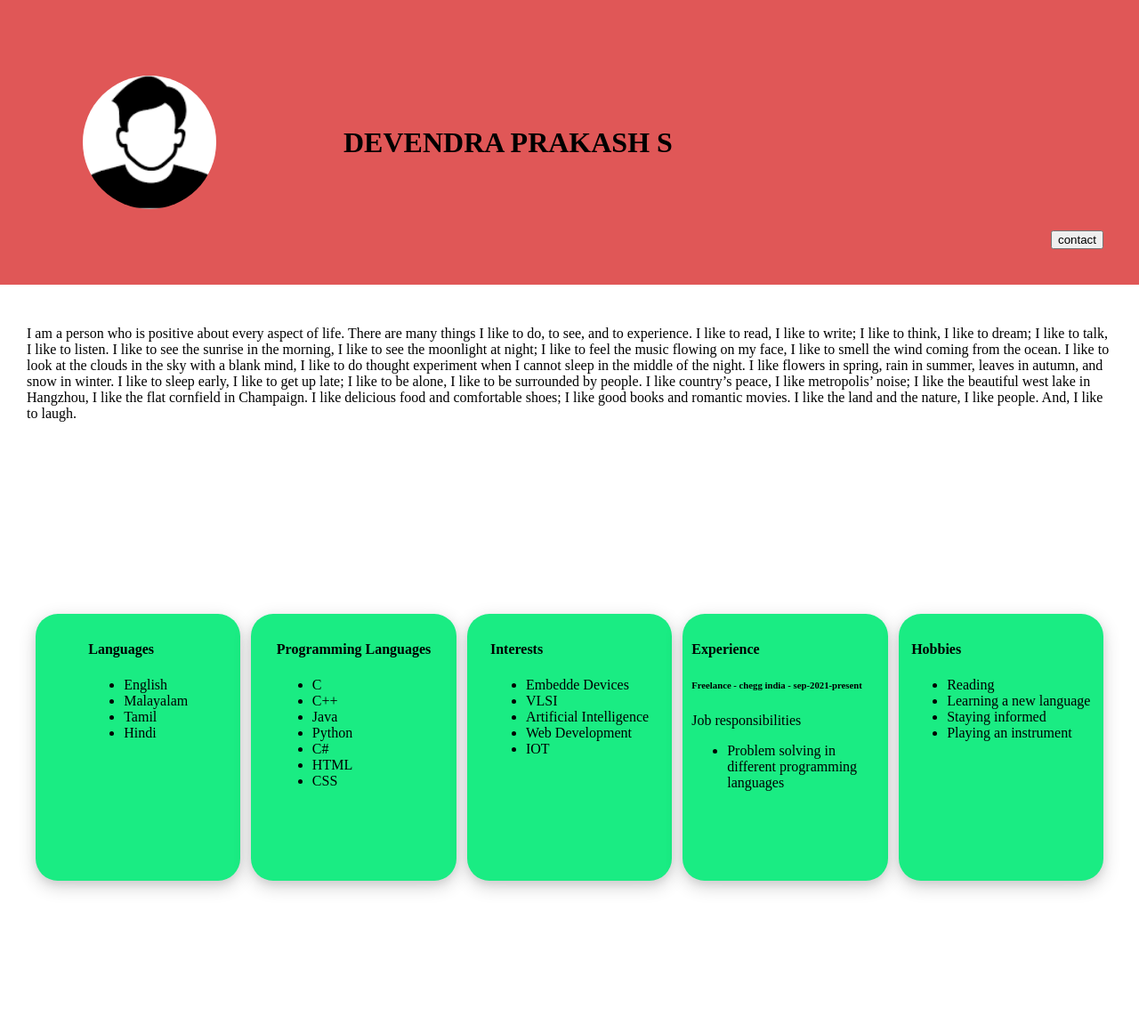
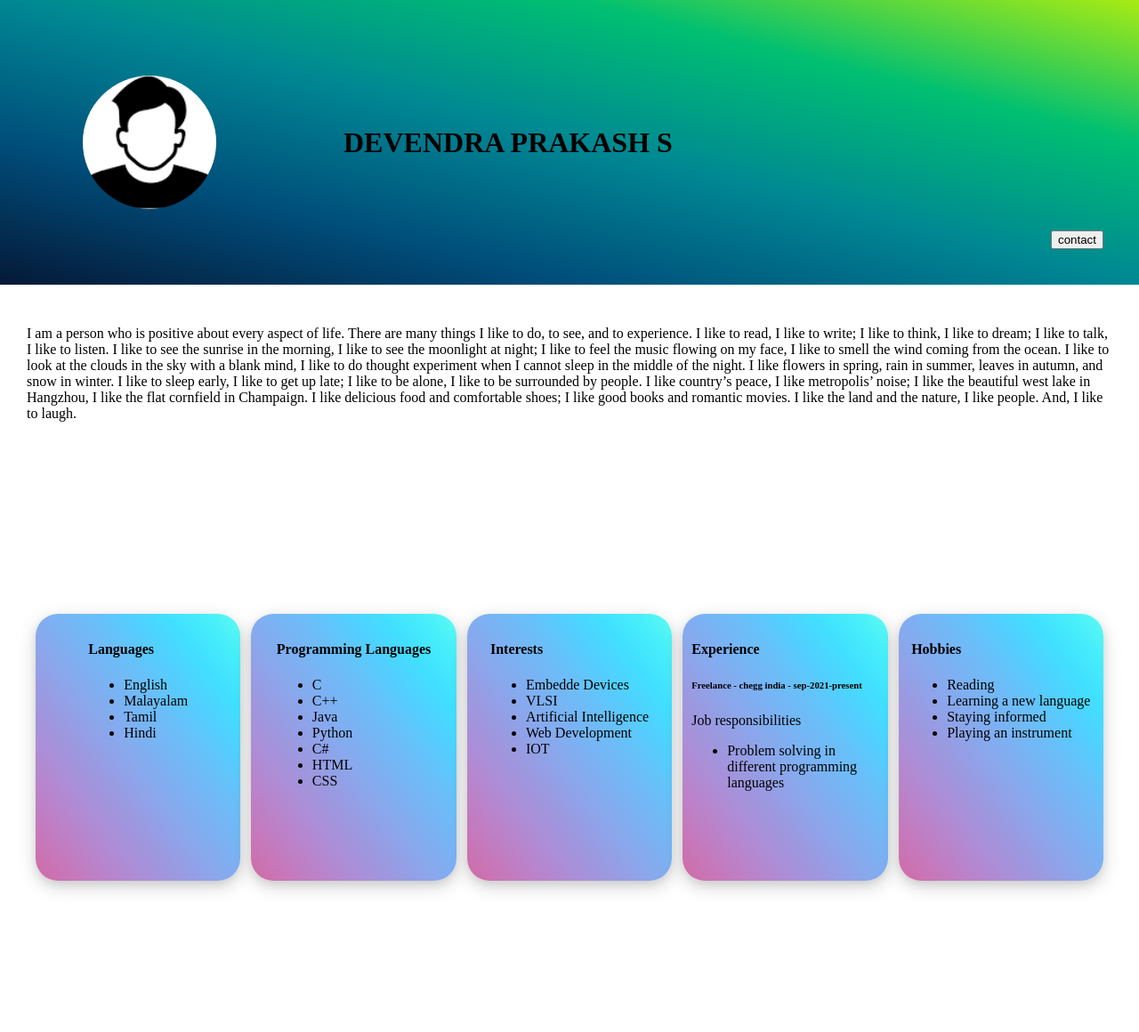
Before and after one commit to manojkannan932/IBM-Project-31904-1660206317, a Flask app: page / in a window 1280 px wide. Shown: the whole page at 89% size. Run offline with Flask 2, Linux system fonts and the light colour scheme.

Commit message:
added gradient effect

```diff
--- a/Assessments/M1_Lead/Assignment 1/main.py
+++ b/Assessments/M1_Lead/Assignment 1/main.py
@@ -1,4 +1,4 @@
-from flask import Flask, render_template, url_for, request
+from flask import Flask, render_template, request
 
 app = Flask('__name__')
 
@@ -22,4 +22,4 @@ def contact():
 
 if __name__ == '__main__':
     app.debug = True
-    app.run()
+    app.run('0.0.0.0')
--- a/Assessments/M1_Lead/Assignment 1/static/css/index.css
+++ b/Assessments/M1_Lead/Assignment 1/static/css/index.css
@@ -8,7 +8,7 @@ button:hover {
 }
 .container {
     color: black;
-    background-color: rgb(224, 87, 87);
+    background-image: linear-gradient(to right top, #051937, #004d7a, #008793, #00bf72, #a8eb12);
     display: flex;
     flex-direction: row;
     flex-wrap: wrap;
@@ -78,7 +78,7 @@ button:hover {
 }
 
 .bo {
-    background-color: rgb(26, 236, 131);
+    background-image: linear-gradient(to right top, #d16ba5, #c777b9, #ba83ca, #aa8fd8, #9a9ae1, #8aa7ec, #79b3f4, #69bff8, #52cffe, #41dfff, #46eefa, #5ffbf1);
     width: 200px;
     height: 300px;
     box-sizing: border-box;
--- a/Assessments/M1_Lead/Assignment 1/templates/index.html
+++ b/Assessments/M1_Lead/Assignment 1/templates/index.html
@@ -4,7 +4,7 @@
     <meta charset="UTF-8">
     <meta http-equiv="X-UA-Compatible" content="IE=edge">
     <meta name="viewport" content="width=device-width, initial-scale=1.0">
-    <title>DEVENDRA PRAKASH</title>
+    <title>RESUME</title>
 
     <link rel="stylesheet" href="{{ url_for('static', filename = 'css/index.css') }}">
 </head>
```
